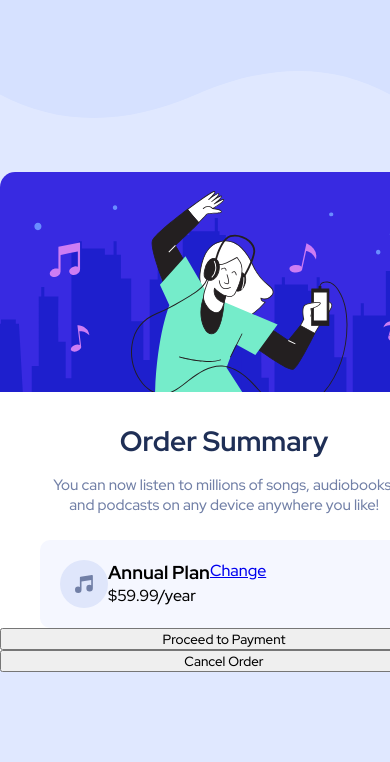
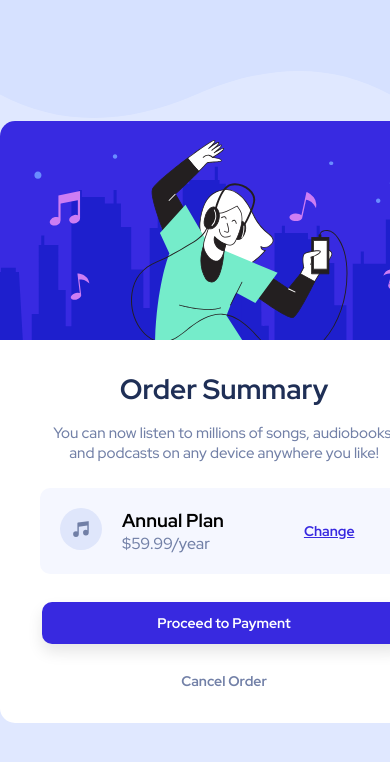
Before and after one commit to VipulGirme/Order-Summary-Component, a plain HTML site: page index.html in a window 390 px wide. Shown: the top 762 px of the page. Drawn offline with Linux system fonts and the light colour scheme.

Commit message:
Updated Changes
Mobile Left

```diff
--- a/index.html
+++ b/index.html
@@ -33,7 +33,7 @@
 
     </div>
     <button class="card-pay-btn">Proceed to Payment</button>
-    <button class="card-cancel-btn">Cancel Order</button>
+    <a class="card-cancel-btn" href="#">Cancel Order</button>
   </div>
 
 </body>
--- a/styles.css
+++ b/styles.css
@@ -68,3 +68,50 @@ body{
     margin: 0 40px;
     border-radius: 10px;
 }
+
+.music-icon {
+    width: 42px;
+    height: 42px;
+}
+
+.plan-text {
+    display: flex;
+    flex-direction: column;
+    padding-left: 20px;
+    text-align: left;
+}
+
+.card-text {
+    color: var(--desaturated-blue);
+    text-align: left;
+}
+
+.plan a {
+    align-self: center;
+    font-size: 14px;
+    font-weight: 700;
+    position: relative;
+    left: 80px;
+    color: var(--bright-blue);
+}
+
+.card-pay-btn {
+    height: 42px;
+    margin: 28px 42px;
+    background-color: var(--bright-blue);
+    border-style: none;
+    border-radius: 10px;
+    color: white;
+    font-weight: 600;
+    font-size: 14px;
+    box-shadow: 0px 8px 15px rgba(0, 0, 0, 0.1);
+}
+
+.card-cancel-btn {
+    text-align: center;
+    margin-bottom: 33px;
+    color:var(--desaturated-blue);
+    text-decoration: none;
+    font-weight: 600;
+    font-size: 14px;
+}
```
